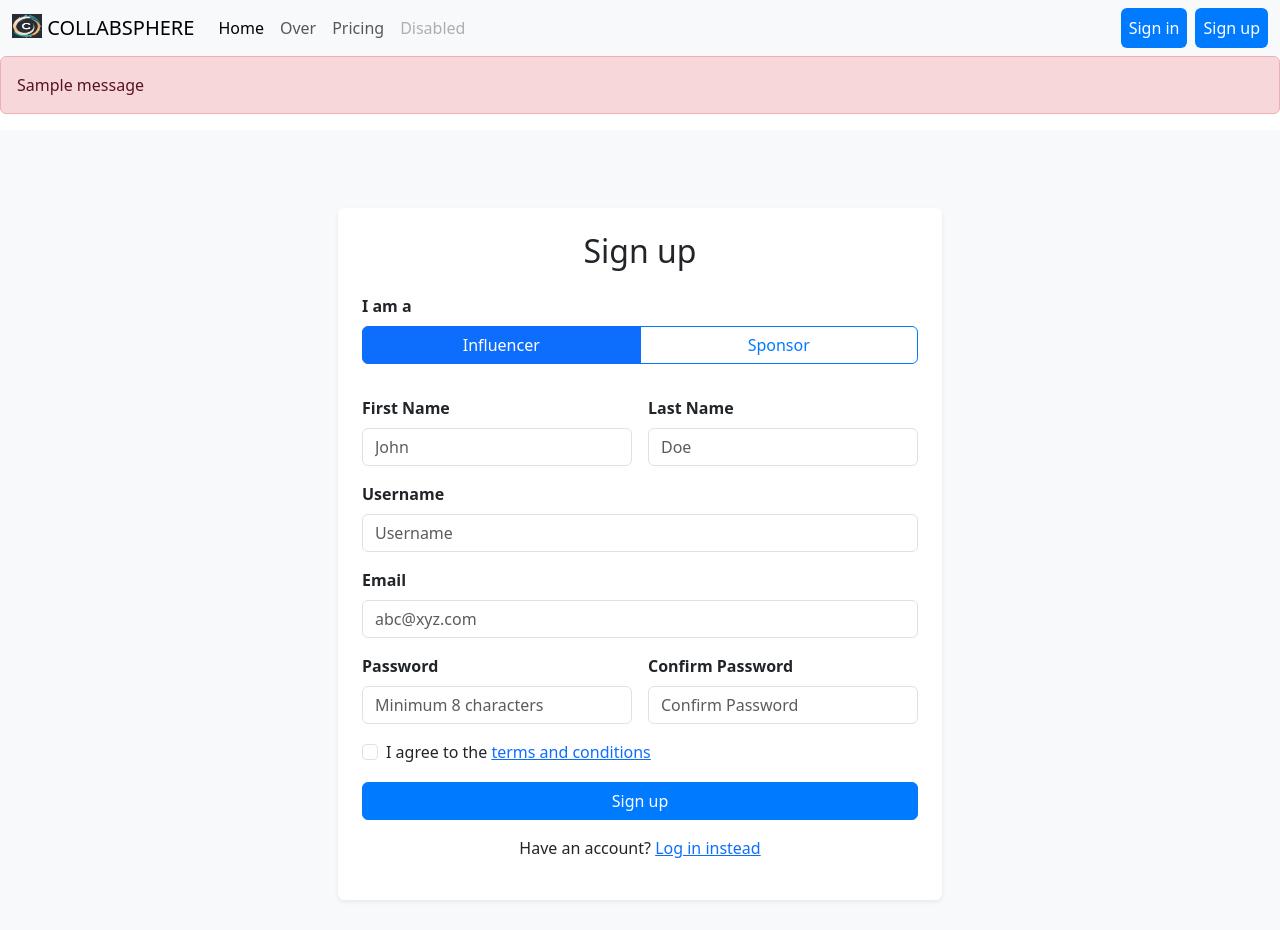
After one commit to srinivasp174/influencer-sponsor-platform, a Flask app: page /register in a window 1280 px wide. The commit adds this page. Run offline with Flask 3, Linux system fonts and the light colour scheme; tables that the repository leaves empty hold one stand-in row (values such as "Sample post"); one stand-in notice (Sample message) is shown; parts of the project's set-up code (start-up, migrations or seed data) failed here and were passed over.

Commit message:
Added layout.html, navbar, login and register with post method

```diff
--- a/routes.py
+++ b/routes.py
@@ -1,6 +1,96 @@
 from flask import render_template, request, redirect, url_for, flash, session
 from app import app
+from werkzeug.security import generate_password_hash, check_password_hash
+from models import db, User, Influencer, Sponsor, Campaign, Category, InfluencerCategory, SocialMedia
 
+
+@app.context_processor
+def inject_is_index():
+    return {
+        'is_index': request.path == '/',
+        'is_login': request.path == '/login',
+        'is_register': request.path == '/register',
+        'is_influencer': request.path == '/influencer/profile'
+    }
 @app.route('/')
 def index():
     return render_template('index.html')
+
+@app.route('/login', methods=['GET', 'POST'])
+def login():
+    if request.method == 'POST':
+        username = request.form.get('username')
+        password = request.form.get('password')
+        remember = request.form.get('remember_me')
+
+        if not username or not password:
+            flash('Please fill out all fields', 'danger')
+            return redirect(url_for('login'))
+
+        user = User.query.filter_by(username=username).first()
+        if not user:
+            flash('Username does not exist', 'danger')
+            return redirect(url_for('login'))
+
+        if not check_password_hash(user.passhash, password):
+            flash('Incorrect password', 'danger')
+            return redirect(url_for('login'))
+
+        session['username'] = user.username
+        session['usertype'] = user.usertype
+        session['name'] = user.name
+        session['email'] = user.email
+
+        if user.usertype == 'influencer':
+            return redirect(url_for('influencer_profile'))
+        elif user.usertype == 'sponsor':
+            return redirect(url_for('sponsor_profile'))
+
+    return render_template('login.html')
+
+@app.route('/register', methods=['GET', 'POST'])
+def register():
+    if request.method == 'POST':
+        firstname = request.form.get("firstname")
+        lastname = request.form.get("lastname")
+        username = request.form.get("username")
+        email = request.form.get("inputEmail")
+        password = request.form.get("inputPassword")
+        confirmpassword = request.form.get("confirmPassword")
+        usertype = request.form.get('usertype')
+
+        if not username or not email or not password or not confirmpassword or not usertype or not firstname or not lastname:
+            flash('Please fill out all fields', 'danger')
+            return redirect(url_for('register'))
+
+        if password != confirmpassword:
+            flash('Passwords do not match', 'danger')
+            return redirect(url_for('register'))
+
+        if len(password) < 8:
+            flash('Password must be at least 8 characters', 'danger')
+            return redirect(url_for('register'))
+        user = User.query.filter_by(username=username).first()
+        if user:
+            flash('Username already exists', 'danger')
+            return redirect(url_for('register'))
+
+        mail = User.query.filter_by(email=email).first()
+        if mail:
+            flash('Email already exists', 'danger')
+            return redirect(url_for('register'))
+
+        name = f"{firstname} {lastname}"
+        passhash = generate_password_hash(password)
+        new_user = User(username=username, passhash=passhash, usertype=usertype, name=name, email=email)
+        db.session.add(new_user)
+        db.session.commit()
+
+        flash('Registration successful! You can now log in.', 'success')
+        return redirect(url_for('login'))
+
+    return render_template('register.html')
+
+@app.route('/influencer/profile')
+def influencer_profile():
+    return render_template('influencer_profile.html')
--- /dev/null
+++ b/static/styles/signup.css
@@ -0,0 +1,64 @@
+.form-container {
+    background-color: #ffffff;
+    border-radius: 8px;
+    box-shadow: 0 4px 8px rgba(0, 0, 0, 0.1);
+    padding: 2rem;
+}
+
+.form-label {
+    font-weight: bold;
+    margin-bottom: 0.5rem;
+}
+
+.btn-primary {
+    background-color: #007bff;
+    border-color: #007bff;
+}
+
+.btn-primary:hover {
+    background-color: #0056b3;
+    border-color: #0056b3;
+}
+
+.btn-primary:focus,
+.btn-primary.focus {
+    box-shadow: 0 0 0 0.25rem rgba(38, 143, 255, 0.5);
+}
+
+.btn-outline-primary {
+    border-color: #007bff;
+    color: #007bff;
+}
+
+.btn-outline-primary:hover {
+    background-color: #007bff;
+    color: #ffffff;
+}
+
+.btn-secondary {
+    background-color: #00117d;
+    border-color: #00117d;
+}
+.needs-validation .btn-check:checked + .btn-outline-primary {
+    background-color: #0d6efd;
+    color: white;
+    border-color: #0d6efd;
+}
+
+.needs-validation .btn-outline-primary:hover {
+    background-color: #0d6efd;
+    color: white;
+}
+
+.form-check-input:checked {
+    background-color: #007bff;
+    border-color: #007bff;
+}
+
+.form-check-input:checked:focus {
+    box-shadow: 0 0 0 0.25rem rgba(38, 143, 255, 0.5);
+}
+
+.form-check-input:focus {
+    box-shadow: 0 0 0 0.25rem rgba(38, 143, 255, 0.5);
+}
--- /dev/null
+++ b/templates/default_navbar.html
@@ -0,0 +1,35 @@
+<nav class="navbar navbar-expand-lg bg-body-tertiary">
+    <div class="container-fluid">
+        <a class="navbar-brand" href="#">
+            <img src="static/pikaso_texttoimage_a-minimalistic-logo-for-an-influencer-sponsor-plat.jpeg" alt="Logo" width="30" height="24" class="d-inline-block align-text-top">
+            COLLABSPHERE
+        </a>
+        <button class="navbar-toggler" type="button" data-bs-toggle="collapse" data-bs-target="#navbarNav" aria-controls="navbarNav" aria-expanded="false" aria-label="Toggle navigation">
+            <span class="navbar-toggler-icon"></span>
+        </button>
+        <div class="collapse navbar-collapse" id="navbarNav">
+            <ul class="navbar-nav me-auto">
+                <li class="nav-item">
+                    <a class="nav-link active" aria-current="page" href="#">Home</a>
+                </li>
+                <li class="nav-item">
+                    <a class="nav-link" href="#">Over</a>
+                </li>
+                <li class="nav-item">
+                    <a class="nav-link" href="#">Pricing</a>
+                </li>
+                <li class="nav-item">
+                    <a class="nav-link disabled" aria-disabled="true">Disabled</a>
+                </li>
+            </ul>
+            <ul class="navbar-nav ms-auto">
+                <li class="nav-item">
+                    <a class="nav-link btn btn-primary text-white me-2" href="{{ url_for('login') }}">Sign in</a>
+                </li>
+                <li class="nav-item">
+                    <a class="nav-link btn btn-primary text-white" href="{{ url_for('register') }}">Sign up</a>
+                </li>
+            </ul>
+        </div>
+    </div>
+</nav>
--- /dev/null
+++ b/templates/layout.html
@@ -0,0 +1,48 @@
+<!DOCTYPE html>
+<html lang="en">
+<head>
+    <meta charset="UTF-8">
+    <meta name="viewport" content="width=device-width, initial-scale=1.0">
+    <title>
+        {% block title %}
+            CollabSphere
+        {% endblock %}
+    </title>
+    <link href="https://cdn.jsdelivr.net/npm/bootstrap@5.3.3/dist/css/bootstrap.min.css" rel="stylesheet" integrity="sha384-QWTKZyjpPEjISv5WaRU9OFeRpok6YctnYmDr5pNlyT2bRjXh0JMhjY6hW+ALEwIH" crossorigin="anonymous">
+    {% block style %}
+
+    {% endblock %}
+</head>
+<body>
+    {% if is_index or is_login or is_register %}
+        {% include 'default_navbar.html' %}
+    {% endif %}
+
+    {% if is_influencer %}
+        {% include 'influencer_navbar.html' %}
+    {% endif %}
+
+    {% with messages = get_flashed_messages(with_categories=true) %}
+    {% if messages %}
+        <div class="flashes">
+            {% for category, message in messages %}
+            <div class="alert alert-danger" role="alert">
+                {{ message }}
+            </div>
+            {% endfor %}
+        </div>
+    {% endif %}
+    {% endwith %}
+
+
+        {% block content %}
+
+        {% endblock %}
+
+
+    {% block script %}
+
+    {% endblock %}
+    <script src="https://cdn.jsdelivr.net/npm/bootstrap@5.3.3/dist/js/bootstrap.bundle.min.js" integrity="sha384-YvpcrYf0tY3lHB60NNkmXc5s9fDVZLESaAA55NDzOxhy9GkcIdslK1eN7N6jIeHz" crossorigin="anonymous"></script>
+</body>
+</html>
--- /dev/null
+++ b/templates/register.html
@@ -0,0 +1,75 @@
+{% extends 'layout.html' %}
+
+{% block title %}
+    Collabsphere Sign up
+{% endblock %}
+
+{% block content %}
+<link rel="stylesheet" href="{{ url_for('static', filename='styles/signup.css') }}">
+
+<div class="container-fluid d-flex justify-content-center align-items-center" style="height: 100vh; background-color: #f8f9fa;">
+    <div class="row w-100">
+        <div class="col-lg-6 offset-lg-3 col-md-8 offset-md-2 col-sm-10 offset-sm-1 mt-5">
+            <div class="form-container p-4 shadow-sm rounded bg-white">
+                <h2 class="text-center mb-4">Sign up</h2>
+                <form class="row g-3" method="post" action="{{ url_for('register') }}">
+                    <div class="col-12 mb-3">
+                        <label class="form-label d-block">I am a</label>
+                        <div class="btn-group w-100" role="group" aria-label="User Type">
+                            <input type="radio" class="btn-check" name="usertype" id="influencer" autocomplete="off" value="influencer" checked required>
+                            <label class="btn btn-outline-primary w-50" for="influencer">Influencer</label>
+                            <input type="radio" class="btn-check" name="usertype" id="sponsor" autocomplete="off" value="sponsor" required>
+                            <label class="btn btn-outline-primary w-50" for="sponsor">Sponsor</label>
+                        </div>
+                    </div>
+                    <div class="col-md-6">
+                        <label for="firstname" class="form-label">First Name</label>
+                        <input type="text" class="form-control" id="firstname" name="firstname" placeholder="John" required>
+                        <div class="invalid-feedback">Please enter your first name.</div>
+                    </div>
+                    <div class="col-md-6">
+                        <label for="lastname" class="form-label">Last Name</label>
+                        <input type="text" class="form-control" id="lastname" name="lastname" placeholder="Doe" required>
+                        <div class="invalid-feedback">Please enter your last name.</div>
+                    </div>
+                    <div class="col-12">
+                        <label for="username" class="form-label">Username</label>
+                        <input type="text" class="form-control" id="username" name="username" placeholder="Username" required>
+                        <div class="invalid-feedback">Please choose a username.</div>
+                    </div>
+                    <div class="col-12">
+                        <label for="inputEmail" class="form-label">Email</label>
+                        <input type="email" class="form-control" id="inputEmail" name="inputEmail" placeholder="abc@xyz.com" required>
+                        <div class="invalid-feedback">Please enter a valid email address.</div>
+                    </div>
+                    <div class="col-md-6">
+                        <label for="inputPassword" class="form-label">Password</label>
+                        <input type="password" class="form-control" id="inputPassword" name="inputPassword" placeholder="Minimum 8 characters" required>
+                        <div class="invalid-feedback">Password must be at least 8 characters long.</div>
+                    </div>
+                    <div class="col-md-6">
+                        <label for="confirmPassword" class="form-label">Confirm Password</label>
+                        <input type="password" class="form-control" id="confirmPassword" name="confirmPassword" placeholder="Confirm Password" required>
+                        <div class="invalid-feedback">Passwords do not match.</div>
+                    </div>
+                    <div class="col-12">
+                        <div class="form-check">
+                            <input class="form-check-input" type="checkbox" id="gridCheck" required>
+                            <label class="form-check-label" for="gridCheck">
+                                I agree to the <a href="#">terms and conditions</a>
+                            </label>
+                            <div class="invalid-feedback">You must agree before submitting.</div>
+                        </div>
+                    </div>
+                    <div class="col-12">
+                        <button type="submit" class="btn btn-primary w-100">Sign up</button>
+                    </div>
+                </form>
+                <div class="text-center mt-3">
+                    <p>Have an account? <a href="{{ url_for('login') }}">Log in instead</a></p>
+                </div>
+            </div>
+        </div>
+    </div>
+</div>
+{% endblock %}
```
Also changed, not shown: models.py (+2 -8 lines), static/styles/signin.css (added, +44 -0 lines), templates/index.html (+8 -11 lines), templates/influencer_navbar.html (added, +16 -0 lines), templates/influencer_profile.html (added, +74 -0 lines), templates/login.html (added, +47 -0 lines), static/pikaso_texttoimage_a-minimalistic-logo-for-an-influencer-sponsor-plat.jpeg (added).
